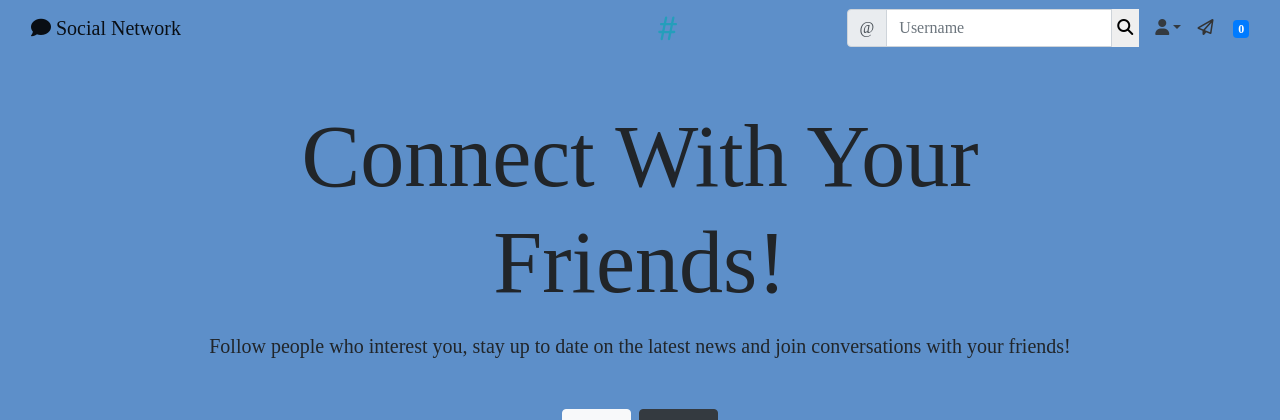
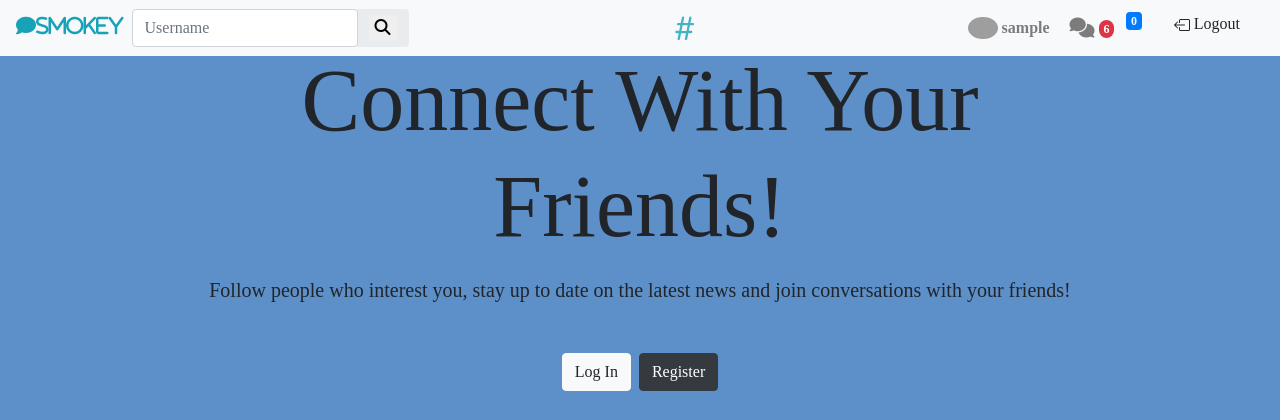
Before and after one commit to Mohamed10994/Socialnetwork, a Django app: page / in a window 1280 px wide. Shown: the top 420 px of the page. Run offline with Django 4.2, Linux system fonts and the light colour scheme; the visitor is signed in with stand-in values (Sample User, id 1); data that the repository does not hold is empty; parts of the project's set-up code (start-up, migrations or seed data) failed here and were passed over; some libraries are stand-ins or nearby versions; grey boxes are pictures that could not be loaded.

Commit message:
New navbar for user experience

```diff
--- a/landing/templates/landing/navbar.html
+++ b/landing/templates/landing/navbar.html
@@ -1,54 +1,60 @@
 {% load custom_tags %}
-<div class="">
-  <nav class="navbar navbar-expand-lg navbar-light">
-    <div class="container-fluid">
-      <a class="navbar-brand" {% if user.is_authenticated %} href="{% url 'social:post-list' %}" {% else %}
+  <!-- Navbar -->
+<nav class="navbar navbar-expand fixed-top navbar-light bg-light">
+  <div class="container-fluid justify-content-between">
+    <!-- Left elements -->
+    <div class="d-flex my-2 my-sm-0">
+      <!-- Toggler -->
+      <!-- Brand -->
+      <a class="navbar-brand me-2 mb-1 d-flex align-items-center" {% if user.is_authenticated %} href="{% url 'social:post-list' %}" {% else %}
       href="{% url 'landing:index' %}" {% endif %}>
-        <i class="fas fa-comment"></i>
-        Social Network
+        <i class="fas fa-comment" style="color: #17a2b8;">Smokey</i>
       </a>
-      <button class="navbar-toggler" type="button" data-bs-toggle="collapse" data-bs-target="#navbarTogglerDemo02"
-        aria-controls="navbarTogglerDemo02" aria-expanded="false" aria-label="Toggle navigation">
-        <span class="navbar-toggler-icon"></span>
-      </button>
-      <div class="collapse navbar-collapse" id="navbarTogglerDemo02">
-
-        <ul class="navbar-nav me-auto mb-2 mb-lg-0" style=" margin-left: 450px;">
+      <!-- Search form -->
+      <form class="input-group w-auto my-auto d-none d-sm-flex" method="GET" action="{% url 'social:profile-search' %}">
+        <input autocomplete="off" type="search" class="form-control rounded" style="min-width: 125px;"  placeholder="Username" aria-label="Username" aria-describedby="basic-addon1" name="query" value="{{ request.GET.query }}"/>
+        <span class="input-group-text border-0 d-none d-lg-flex"><button style="border: none;" type="submit"><i class="fas fa-search"></i></button></i></span>
+      </form>
+    </div>
+    {% if user.is_authenticated %}
+    <ul class="navbar-nav flex-row d-none d-md-flex">
       <a href="{% url 'social:explore' %}" style="text-decoration: none; opacity: 0.8; color: #17a2b8;">
         <svg xmlns="http://www.w3.org/2000/svg" width="40" height="35" fill="currentColor" class="bi bi-hash" viewBox="0 0 16 16" >
           <path d="M8.39 12.648a1.32 1.32 0 0 0-.015.18c0 .305.21.508.5.508.266 0 .492-.172.555-.477l.554-2.703h1.204c.421 0 .617-.234.617-.547 0-.312-.188-.53-.617-.53h-.985l.516-2.524h1.265c.43 0 .618-.227.618-.547 0-.313-.188-.524-.618-.524h-1.046l.476-2.304a1.06 1.06 0 0 0 .016-.164.51.51 0 0 0-.516-.516.54.54 0 0 0-.539.43l-.523 2.554H7.617l.477-2.304c.008-.04.015-.118.015-.164a.512.512 0 0 0-.523-.516.539.539 0 0 0-.531.43L6.53 5.484H5.414c-.43 0-.617.22-.617.532 0 .312.187.539.617.539h.906l-.515 2.523H4.609c-.421 0-.609.219-.609.531 0 .313.188.547.61.547h.976l-.516 2.492c-.008.04-.015.125-.015.18 0 .305.21.508.5.508.265 0 .492-.172.554-.477l.555-2.703h2.242l-.515 2.492zm-1-6.109h2.266l-.515 2.563H6.859l.532-2.563z"/>
         </svg>
       </a>
     </ul>
-        <form class="d-flex" method="GET" action="{% url 'social:profile-search' %}">
-          <div class="input-group">
-            <span class="input-group-text" id="basic-addon1">@</span>
-            <input type="text" class="form-control" placeholder="Username" aria-label="Username"
-              aria-describedby="basic-addon1" name="query" value="{{ request.GET.query }}">
-              <button style="border: none;" type="submit">
-                <i class="fas fa-search"></i>
-              </button>
-          </div>
-        </form>
-        {% if user.is_authenticated %}
-        <div class="nav-item dropdown">
-          <a class="nav-link dropdown-toggle text-dark" data-bs-toggle="dropdown" href="{% url 'social:profile' user.profile.pk %}" role="buton"
-            aria-expanded="false"><i class="fas fa-user"></i></a>
-          <ul class="dropdown-menu">
-            <li>
-              <a class="dropdown-item" href="{% url 'social:profile' request.user.profile.pk %}">Profile</a>
-              <a class="dropdown-item" href="/logout">Logout</a>
+    <ul class="navbar-nav flex-row">
+      <li class="nav-item me-3 me-lg-1">
+        <a class="nav-link d-sm-flex align-items-sm-center" href="{% url 'social:profile' user.profile.pk %}">
+          <img src="{{request.user.profile.picture.url}}" class="rounded-circle" height="22" alt=""
+            loading="lazy"/>
+          <strong class="d-none d-sm-block ms-1">{{request.user.username}}</strong>
+        </a>
+      </li>
+      <li class="nav-item dropdown me-3 me-lg-1">
+        <a class="nav-link" href="{% url 'social:inbox'%}" id="navbarDropdownMenuLink" role="button" aria-expanded="false">
+          <i class="fas fa-comments fa-lg"></i>
+          <span class="badge rounded-pill badge-notification bg-danger">6</span>
+        </a>
+      </li>
+      <li class="nav-item dropdown me-3 me-lg-1">
+          {% show_notifications %}
+      </li>
+      <li class="nav-item dropdown me-3 me-lg-1">
+          <li class="bi bi-box-arrow-left"><a class="dropdown-item" href="/logout">
+            <svg xmlns="http://www.w3.org/2000/svg" width="16" height="16" fill="currentColor" class="bi bi-box-arrow-left" viewBox="0 0 16 16">
+              <path fill-rule="evenodd" d="M6 12.5a.5.5 0 0 0 .5.5h8a.5.5 0 0 0 .5-.5v-9a.5.5 0 0 0-.5-.5h-8a.5.5 0 0 0-.5.5v2a.5.5 0 0 1-1 0v-2A1.5 1.5 0 0 1 6.5 2h8A1.5 1.5 0 0 1 16 3.5v9a1.5 1.5 0 0 1-1.5 1.5h-8A1.5 1.5 0 0 1 5 12.5v-2a.5.5 0 0 1 1 0v2z"></path>
+              <path fill-rule="evenodd" d="M.146 8.354a.5.5 0 0 1 0-.708l3-3a.5.5 0 1 1 .708.708L1.707 7.5H10.5a.5.5 0 0 1 0 1H1.707l2.147 2.146a.5.5 0 0 1-.708.708l-3-3z"></path>
+            </svg>
+            Logout
+        </a>
+        </li>
       </li>
     </ul>
-        </div>
-        <div class="nav-item inbox-icon-container">
-          <a href="{% url 'social:inbox'%}" class="inbox-icon"><i class="far fa-paper-plane"></i></a>
-        </div>
-        <div class="nav-item">
-          {% show_notifications %}
+
     {% endif %}
-        </div>
-      </div>
+    <!-- Right elements -->
   </div>
 </nav>
-</div>
+<!-- Navbar -->
```
Lines whose indentation alone changed are shown as unchanged.
